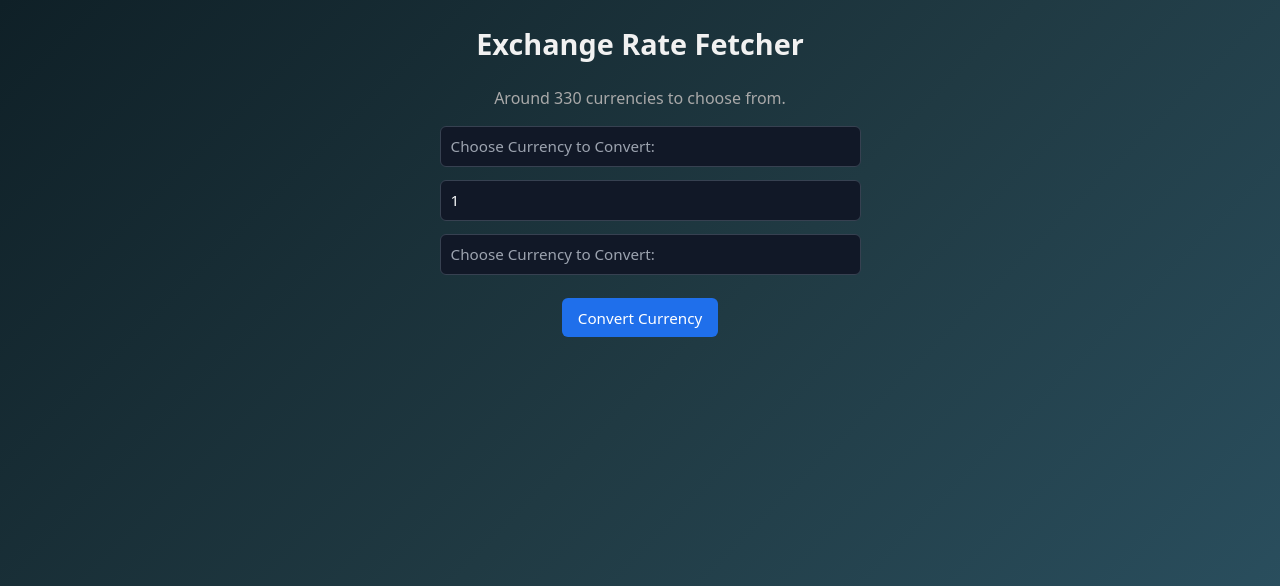
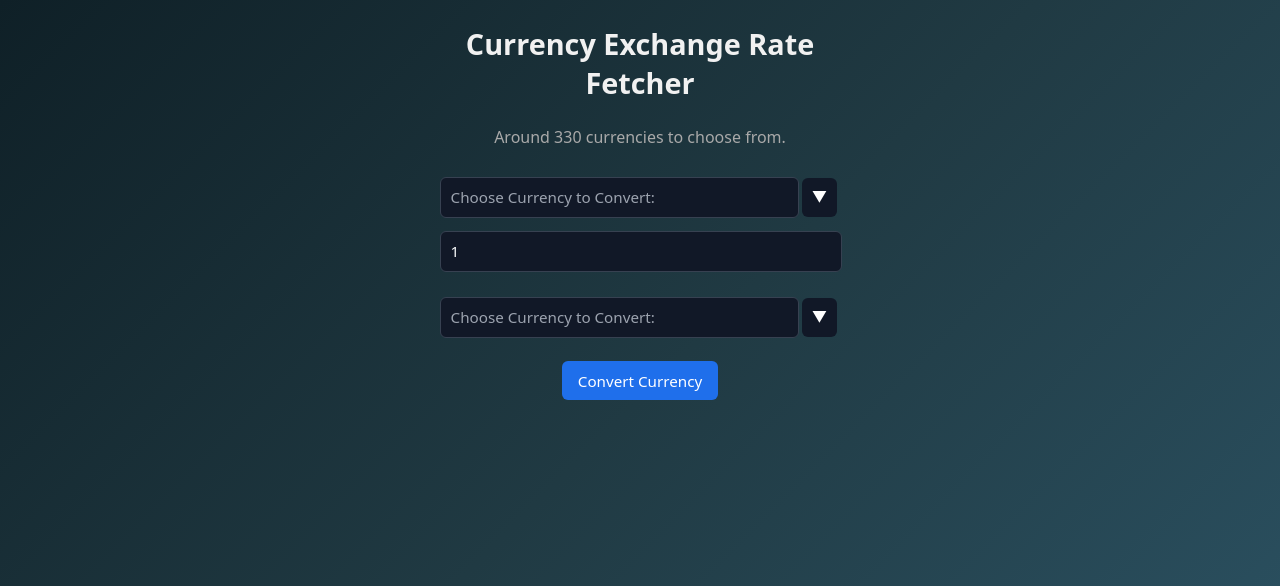
Before and after one commit to AlyKazani04/Currency-Converter, a Flask app: page / in a window 1280 px wide. Shown: the top 586 px of the page. Run offline with Flask 3, Linux system fonts and the light colour scheme; data that the repository does not hold is empty.

Commit message:
Complete project

```diff
--- a/static/styles.css
+++ b/static/styles.css
@@ -11,7 +11,6 @@ body {
     color: #f1f1f1;
 }
 
-/* Main container feel */
 body > section > * {
     max-width: 400px;
     width: 100%;
@@ -27,13 +26,9 @@ section#converter {
     /* justify-content: space-around; */
 }
 
-
 /* Title */
 h1 {
     margin: 1.5rem auto 1.5rem auto;
-    /* margin-top: 1.5rem;
-    margin-bottom: 1.5rem; */
-
     font-size: 1.8rem;
     text-align: center;
 }
@@ -61,8 +56,14 @@ button {
     transition: color 0.2s ease, transform 0.1s ease;
 }
 
+.dropbtn {
+    background: #111827;
+    height: auto;
+    padding: 0.6rem;
+}
+
 button:hover {
-    background: #388bfd;
+    background: #144da2;
 }
 
 button:active {
@@ -87,11 +88,36 @@ input::placeholder {
     color: #9ca3af;
 }
 
+.num-select {
+    max-width: calc(100% - 1.2rem);
+}
+
 input:focus {
-    outline: none;
-    border-color: #1f6feb;
+    outline: 3px solid #ddd;
+    /* border-color: #1f6feb; */
     box-shadow: 0 0 0 2px rgba(31, 111, 235, 0.35);
 }
+
+.dropdown-content {
+    display: block;
+    position: absolute;
+    background-color: #111827;
+    min-width: auto;
+    border: 1px solid #ddd;
+    border-radius: 6px;
+    z-index: 1;
+}
+
+/* Options inside the dropdown */
+.dropdown-content option {
+    color: white;
+    padding: 2px 12px;
+    text-decoration: none;
+    display: block;
+}
+
+/* Change color of dropdown items on hover */
+.dropdown-content option:hover {border: 1px solid #444444}
 
 /* Highlighted state */
 .highlighted {
@@ -108,3 +134,16 @@ input:focus {
     color: #e5e7eb;
     text-align: center;
 }
+
+#fromCurrencies {
+    display: none;
+}
+
+#toCurrencies {
+    display: none;
+}
+
+.selection {
+    display: flex;
+    align-items: baseline;
+}
--- a/templates/index.html
+++ b/templates/index.html
@@ -8,20 +8,30 @@
 </head>
 <body>
     <section id="converter">
-        <h1 id="title">Exchange Rate Fetcher</h1>
+        <h1 id="title">Currency Exchange Rate Fetcher</h1>
 
         <p>Around 330 currencies to choose from.</p>
 
         <div id="interaction">
-            <!-- <label for="from"></label> -->
-            <input id="fromInput" type="text" list="fromCurrencies" autocomplete="off" placeholder="Choose Currency to Convert:">
-            <datalist id="fromCurrencies"></datalist>
+            <div class="dropdown">
+                <div class="selection">
+                    <input id="fromSearch" type="text" placeholder="Choose Currency to Convert:"
+                    onkeyup="filterCurrencies('fromSearch', 'fromCurrencies')">
+                    <button class="dropbtn" onclick="toggleDropdown('fromCurrencies')">▼</button>
+                </div>
+                <select id="fromCurrencies" class="dropdown-content" size="5"></select>
+            </div>
 
-            <input type="number" id="amount" placeholder="Enter Amount to Convert" value="1" >
+            <input class="num-select" type="number" id="amount" placeholder="Enter Amount to Convert" value="1" >
 
-            <!-- <label for="to">Choose Currency to Convert to:</label> -->
-            <input id="toInput" type="text" list="toCurrencies" autocomplete="off" placeholder="Choose Currency to Convert:">
-            <datalist id="toCurrencies"></datalist>
+            <div class="dropdown">
+                <div class="selection">
+                    <input id="toSearch" type="text" placeholder="Choose Currency to Convert:"
+                    onkeyup="filterCurrencies('toSearch', 'toCurrencies')">
+                    <button class="dropbtn" onclick="toggleDropdown('toCurrencies')">▼</button>
+                </div>
+                <select id="toCurrencies" class="dropdown-content" size="5"></select>
+            </div>
         </div>
 
         <div>
```
Also changed, not shown: static/index.js (+40 -5 lines).
